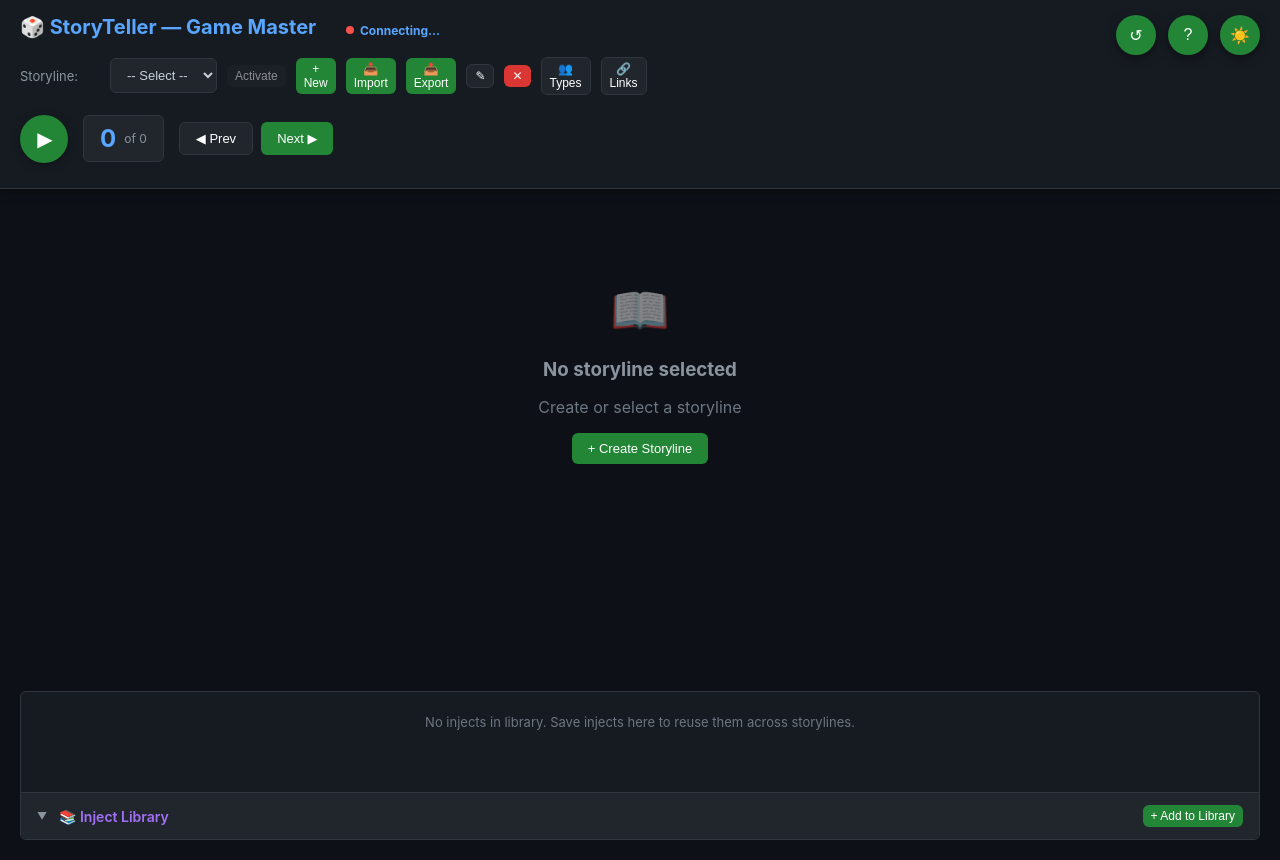
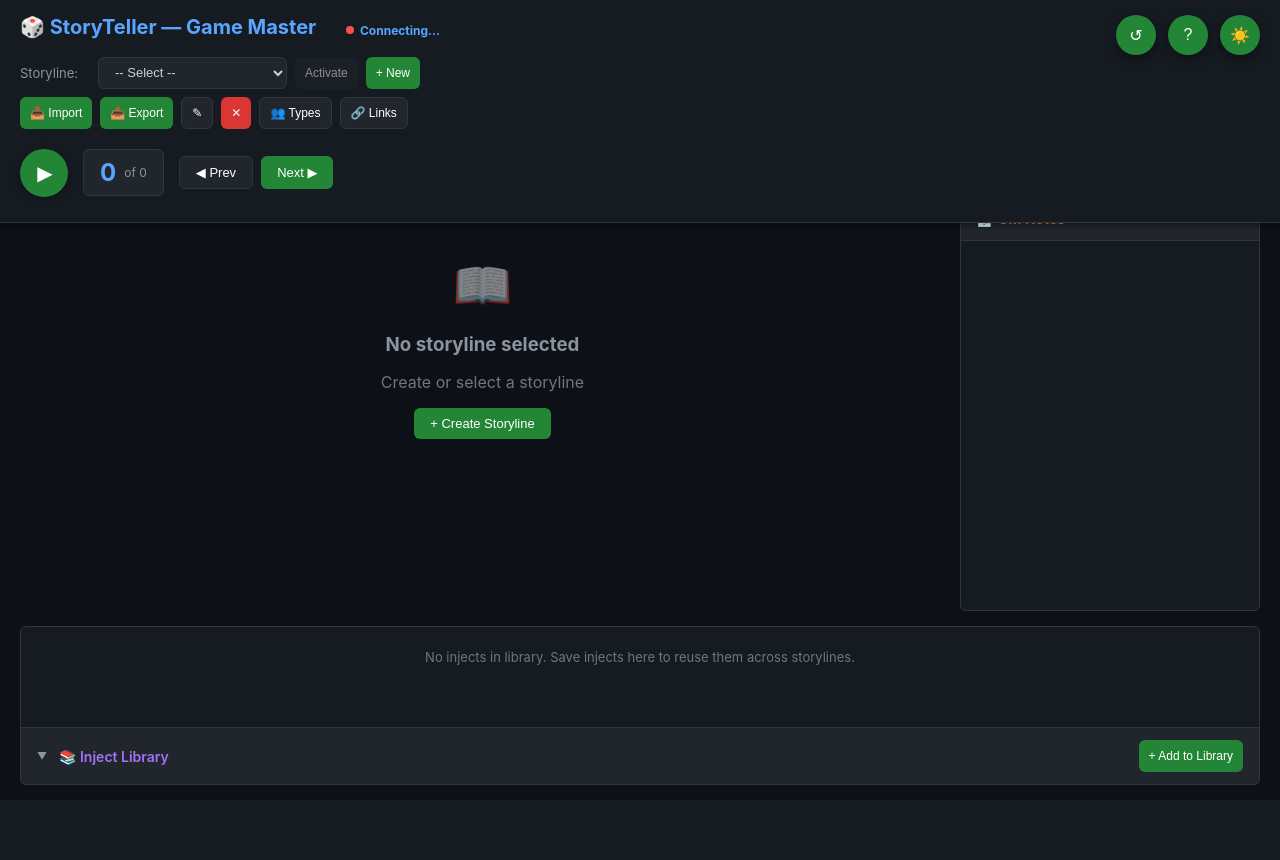
Before and after one commit to aarislarsen/StoryTeller, a Flask app: page / in a window 1280 px wide. After the commit the page ends 785 px from the top, so only its background shows below. Run offline with Flask 3, Linux system fonts and the light colour scheme; some libraries are stand-ins or nearby versions.

Commit message:
Add files via upload
minor cosmetic fixes

```diff
--- a/static/css/gm.css
+++ b/static/css/gm.css
@@ -39,7 +39,7 @@
     padding: 0;
     background: #0d1117;
     color: #c9d1d9;
-    padding-top: 200px;
+    padding-top: 180px;
 }
 
 /* Control Bar */
@@ -71,11 +71,12 @@
 .control-group {
     display: flex;
     align-items: center;
-    gap: 10px;
+    gap: 8px;
+    flex-wrap: wrap;
 }
 
 .control-group label {
-    min-width: 80px;
+    min-width: 70px;
     font-size: 13px;
     color: #8b949e;
 }
@@ -85,11 +86,13 @@
     background: #21262d;
     border: 1px solid #30363d;
     color: #c9d1d9;
-    padding: 8px 12px;
+    padding: 6px 12px;
     border-radius: 6px;
     font-size: 13px;
     cursor: pointer;
     outline: none;
+    height: 32px;
+    min-width: 150px;
 }
 
 .control-group select:hover,
@@ -135,7 +138,13 @@
 .btn-blue { background: #1f6feb; }
 .btn-blue:hover { background: #388bfd; }
 
-.btn-sm { padding: 4px 8px; font-size: 12px; }
+.btn-sm {
+    padding: 6px 10px;
+    font-size: 12px;
+    min-width: fit-content;
+    height: 32px;
+    white-space: nowrap;
+}
 
 .btn-activate { background: #8957e5; }
 .btn-activate:hover { background: #a371f7; }
@@ -311,15 +320,15 @@
 .main-layout {
     display: flex;
     flex-direction: column;
-    padding: 20px;
-    height: calc(100vh - 140px); /* Subtract control bar height */
+    padding: 15px 20px;
+    height: calc(100vh - 180px); /* Subtract control bar height */
     overflow: hidden;
 }
 
 /* Top row: Storyline + GM Notes side by side - takes remaining space */
 .storyline-row {
     display: flex;
-    gap: 20px;
+    gap: 15px;
     flex: 1;
     min-height: 0;
     overflow: hidden;
@@ -373,7 +382,7 @@
     flex-shrink: 0;
     display: flex;
     flex-direction: column-reverse;
-    margin-top: 20px;
+    margin-top: 15px;
     max-height: 350px;
 }
 
@@ -650,6 +659,12 @@
     line-height: 1.6;
     color: #c9d1d9;
     white-space: pre-wrap;
+}
+
+.gm-notes-empty {
+    font-size: 13px;
+    color: #6e7681;
+    font-style: italic;
 }
 
 /* Import Modal Styles */
@@ -1671,13 +1686,16 @@
 }
 
 body.light-mode .master-btn {
-    background: #ffffff;
-    border-color: #d0d0d0;
+    background: #f5f5f7;
+    border: 1px solid #d0d0d0;
+    color: #4a4a5a;
+    box-shadow: 0 2px 6px rgba(0, 0, 0, 0.1);
 }
 
 body.light-mode .master-btn:hover {
-    background: #f0f0f5;
+    background: #e8e8ea;
     border-color: #f59e0b;
+    color: #f59e0b;
 }
 
 body.light-mode .storyline-group {
@@ -1758,6 +1776,10 @@
 
 body.light-mode .gm-notes-text {
     color: #4a4a5a;
+}
+
+body.light-mode .gm-notes-empty {
+    color: #8a8a9a;
 }
 
 body.light-mode .library-card .block-header {
--- a/static/js/gm.js
+++ b/static/js/gm.js
@@ -719,14 +719,16 @@
 
     if (!panel || !content) return;
 
+    // Always show the panel
+    panel.style.display = 'flex';
+
     if (block && block.gm_notes && block.gm_notes.trim()) {
         content.innerHTML = `
             <div class="gm-notes-inject-title">${escapeHtml(block.heading)}</div>
             <div class="gm-notes-text">${escapeHtml(block.gm_notes)}</div>
         `;
-        panel.style.display = 'flex';
     } else {
-        panel.style.display = 'none';
+        content.innerHTML = '';
     }
 }
 
--- a/templates/gm.html
+++ b/templates/gm.html
@@ -77,7 +77,7 @@
                 </div>
             </div>
 
-            <div class="gm-notes-panel" id="gmNotesPanel" style="display: none;">
+            <div class="gm-notes-panel" id="gmNotesPanel">
                 <div class="gm-notes-header">
                     <span class="gm-notes-title">📝 GM Notes</span>
                 </div>
```
